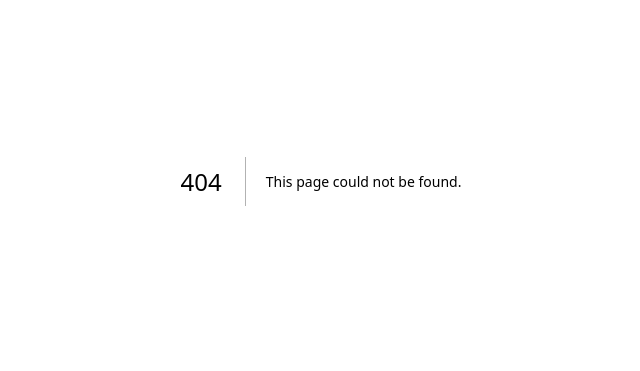
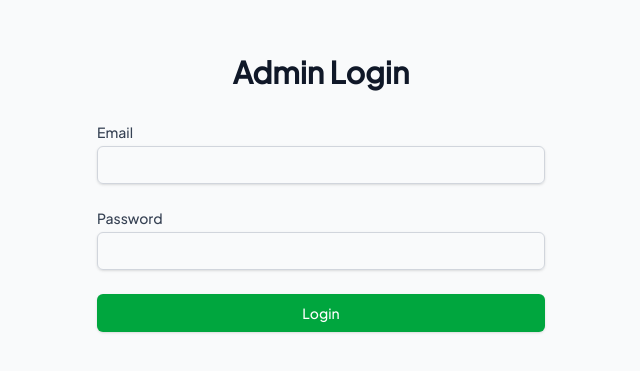
Before and after one commit to FlyHigh404/regarmart-ecommerce, a Next.js app: page /admin-login in a window 1280 px wide. Before the commit this address had no page. Shown: the part 219-590 px from the top of the page, without its empty margins (319-959 px from the left). Built offline with nearby package versions, Linux system fonts and the light colour scheme.

Commit message:
login admin

```diff
--- a/package.json
+++ b/package.json
@@ -7,7 +7,8 @@
     "build": "next build",
     "start": "next start",
     "lint": "next lint",
-    "generate-openapi": "ts-node --esm scripts/generate-openapi.ts"
+    "generate-openapi": "ts-node --esm scripts/generate-openapi.ts",
+    "prisma-seed": "tsx prisma/seed.ts"
   },
   "dependencies": {
     "@auth/prisma-adapter": "^2.10.0",
@@ -32,6 +33,7 @@
     "tailwindcss": "^4",
     "ts-morph": "^26.0.0",
     "ts-node": "^10.9.2",
+    "tsx": "^4.20.4",
     "typescript": "^5"
   }
 }
--- /dev/null
+++ b/prisma/seed.ts
@@ -0,0 +1,30 @@
+// prisma/seed.ts
+import { PrismaClient } from '@prisma/client'
+import bcrypt from 'bcryptjs'
+
+const prisma = new PrismaClient()
+
+async function main() {
+  const password = await bcrypt.hash(process.env.PASSWORD_ADMIN!, 10)
+
+  await prisma.user.upsert({
+    where: { email: "admin@regarmart.com" },
+    update: {},
+    create: {
+      name: "Admin",
+      email: "admin@regarmart.com",
+      password: password,
+      role: "ADMIN",
+    },
+  })
+}
+
+main()
+  .then(async () => {
+    await prisma.$disconnect()
+  })
+  .catch(async (e) => {
+    console.error(e)
+    await prisma.$disconnect()
+    process.exit(1)
+  })
--- /dev/null
+++ b/src/app/admin-login/page.tsx
@@ -0,0 +1,97 @@
+"use client";
+import { useState } from "react";
+import { useRouter } from "next/navigation";
+import { signIn } from "next-auth/react";
+
+export default function LoginPageAdmin() {
+  const [formData, setFormData] = useState({
+    email: "",
+    password: "",
+  });
+  const [error, setError] = useState("");
+  const [loading, setLoading] = useState(false);
+  const router = useRouter();
+
+  const handleChange = (e: React.ChangeEvent<HTMLInputElement>) => {
+    setFormData({ ...formData, [e.target.name]: e.target.value });
+  };
+
+  const handleSubmit = async (e: React.FormEvent) => {
+    e.preventDefault();
+    setLoading(true);
+    setError("");
+    const result = await signIn("credentials", {
+      email: formData.email,
+      password: formData.password,
+      redirect: false,
+    });
+    if (result?.error) {
+      setError(result.error);
+      setLoading(false);
+    } else {
+      router.push("/admin/dashboard");
+    }
+  };
+
+  return (
+    <div className="min-h-screen flex items-center justify-center bg-gray-50 py-12 px-4 sm:px-6 lg:px-8">
+      <div className="max-w-md w-full space-y-8">
+        <div>
+          <h2 className="mt-6 text-center text-3xl font-extrabold text-gray-900">
+            Admin Login
+          </h2>
+        </div>
+        <form className="mt-8 space-y-6" onSubmit={handleSubmit}>
+          {error && (
+            <div className="bg-red-50 border border-red-200 text-red-600 px-4 py-3 rounded">
+              {error}
+            </div>
+          )}
+          <div>
+            <label
+              htmlFor="email"
+              className="block text-sm font-medium text-gray-700"
+            >
+              Email
+            </label>
+            <input
+              type="email"
+              name="email"
+              id="email"
+              value={formData.email}
+              onChange={handleChange}
+              required
+              className="mt-1 block w-full px-3 py-2 border border-gray-300 rounded-md shadow-sm focus:outline-none focus:ring-green-500 focus:border-green-500 sm:text-sm"
+            />
+          </div>
+          <div>
+            <label
+              htmlFor="password"
+              className="block text-sm font-medium text-gray-700"
+            >
+              Password
+            </label>
+            <input
+              type="password"
+              name="password"
+              id="password"
+              value={formData.password}
+              onChange={handleChange}
+              required
+              className="mt-1 block w-full px-3 py-2 border border-gray-300 rounded-md shadow-sm focus:outline-none focus:ring-green-500 focus:border-green-500 sm:text-sm"
+            />
+          </div>
+          <button
+            type="submit"
+            disabled={loading}
+            className={`w-full flex justify-center py-2 px-4 border border-transparent rounded-md shadow-sm text-sm font-medium text-white bg-green-600 hover:bg-green-700 focus:outline-none focus:ring-offset-2 focus:ring-green-500 ${
+              loading ? "opacity-50 cursor-not-allowed" : ""
+            }`}
+          >
+            {loading ? "Loading..." : "Login"}
+          </button>
+        </form>
+      </div>
+    </div>
+  );
+}
--- a/src/app/admin/AdminLayout.tsx
+++ b/src/app/admin/AdminLayout.tsx
@@ -1,6 +1,7 @@
 import { ReactNode } from "react";
 import Sidebar from "./components/Sidebar";
 import type { Metadata } from "next";
+import AuthCheck from "@/components/AuthCheck";
 
 export const metadata: Metadata = {
   title: "Regar Mart Admin",
@@ -12,11 +13,11 @@ interface AdminLayoutProps {
 
 export default function AdminLayout({ children }: AdminLayoutProps) {
   return (
-    <div className="bg-gray-50 flex font-plusJakartaSans min-h-screen">
-      <Sidebar />
-      <main className="flex-1 p-6">
-        {children}
-      </main>
-    </div>
+    <AuthCheck role="ADMIN">
+      <div className="bg-gray-50 flex font-plusJakartaSans min-h-screen">
+        <Sidebar />
+        <main className="flex-1 p-6">{children}</main>
+      </div>
+    </AuthCheck>
   );
 }
--- a/src/app/admin/components/Sidebar.tsx
+++ b/src/app/admin/components/Sidebar.tsx
@@ -1,7 +1,8 @@
 "use client"
 import Link from "next/link"
 import { usePathname } from "next/navigation"
-import { Home, List, FileText, Users, BarChart2, Settings } from "lucide-react"
+import { Home, List, FileText, Users, BarChart2, Settings, LogOut  } from "lucide-react"
+import {signOut} from "next-auth/react"
 
 const menuItems = [
   { name: "Dashboard", icon: Home, path: "/admin/dashboard" },
@@ -51,6 +52,13 @@ export default function Sidebar () {
             </Link>
           )
         })}
+        <button
+          onClick={() => signOut({ callbackUrl: "/admin-login" })}
+          className="flex items-center gap-3 px-4 py-2 rounded-lg transition-all bg-red-100 text-red-700 font-semibold hover:bg-red-200"
+        >
+          <LogOut className="w-5 h-5" />
+          <span className="text-sm">Logout</span>
+        </button>
       </nav>
     </div>
   )
--- a/src/components/Footer.tsx
+++ b/src/components/Footer.tsx
@@ -1,5 +1,14 @@
-import React from 'react'
-import { Mail, Phone, MapPin, Facebook, Twitter, Instagram, Linkedin, Youtube } from 'lucide-react'
+import {
+  Mail,
+  Phone,
+  MapPin,
+  Facebook,
+  Twitter,
+  Instagram,
+  Linkedin,
+  Youtube,
+} from "lucide-react";
+import Link from "next/link";
 
 const Footer = () => {
   return (
@@ -7,7 +16,6 @@ const Footer = () => {
       <div className="max-w-7xl mx-auto">
         {/* Main Footer Content */}
         <div className="grid grid-cols-1 lg:grid-cols-2 gap-12 mb-8">
-
           {/* Left Side - Brand and Description */}
           <div className="space-y-6 lg:ml-14">
             {/* Logo and Brand */}
@@ -82,29 +90,46 @@ const Footer = () => {
               {/* Email */}
               <div className="flex items-center space-x-3">
                 <Mail className="w-5 h-5 text-gray-500" />
-                                <p className="text-gray-500 text-sm font-book">RegarMart@gmail.com</p>
+                <p className="text-gray-500 text-sm font-book">
+                  RegarMart@gmail.com
+                </p>
               </div>
 
               {/* Phone */}
               <div className="flex items-center space-x-3">
                 <Phone className="w-5 h-5 text-gray-500" />
-                                <p className="text-gray-500 text-sm font-book">+62 895-3605-77408</p>
+                <p className="text-gray-500 text-sm font-book">
+                  +62 895-3605-77408
+                </p>
               </div>
 
               {/* Address */}
               <div className="flex items-start space-x-3">
                 <MapPin className="w-5 h-5 text-gray-500 mt-1" />
                 <div>
-                                    <p className="text-gray-500 text-sm font-book">Jl. Rungkut Asri No.72</p>
-                                    <p className="text-gray-500 text-sm font-book">Surabaya, 33169</p>
+                  <p className="text-gray-500 text-sm font-book">
+                    Jl. Rungkut Asri No.72
+                  </p>
+                  <p className="text-gray-500 text-sm font-book">
+                    Surabaya, 33169
+                  </p>
                 </div>
               </div>
+              <Link
+                href="/admin-login"
+                className=" text-sm font-book bg-green-500 hover:bg-green-600 text-white px-4 py-2 rounded-md transition-colors duration-300"
+              >
+                Admin Login
+              </Link>
             </div>
           </div>
         </div>
 
         {/* Divider Line */}
-                <div style={{ borderTop: '1px solid rgba(88, 222, 43, 0.72)' }} className="my-8"></div>
+        <div
+          style={{ borderTop: "1px solid rgba(88, 222, 43, 0.72)" }}
+          className="my-8"
+        ></div>
 
         {/* Bottom Footer */}
         <div className="flex flex-col sm:flex-row sm:justify-between sm:items-center space-y-3 sm:space-y-0">
@@ -135,7 +160,7 @@ const Footer = () => {
         </div>
       </div>
     </footer>
-    )
-}
+  );
+};
 
-export default Footer
+export default Footer;
```
Also changed, not shown: 1 other file (tests, documents, lock files or other folders). Lines whose indentation alone changed are shown as unchanged.
